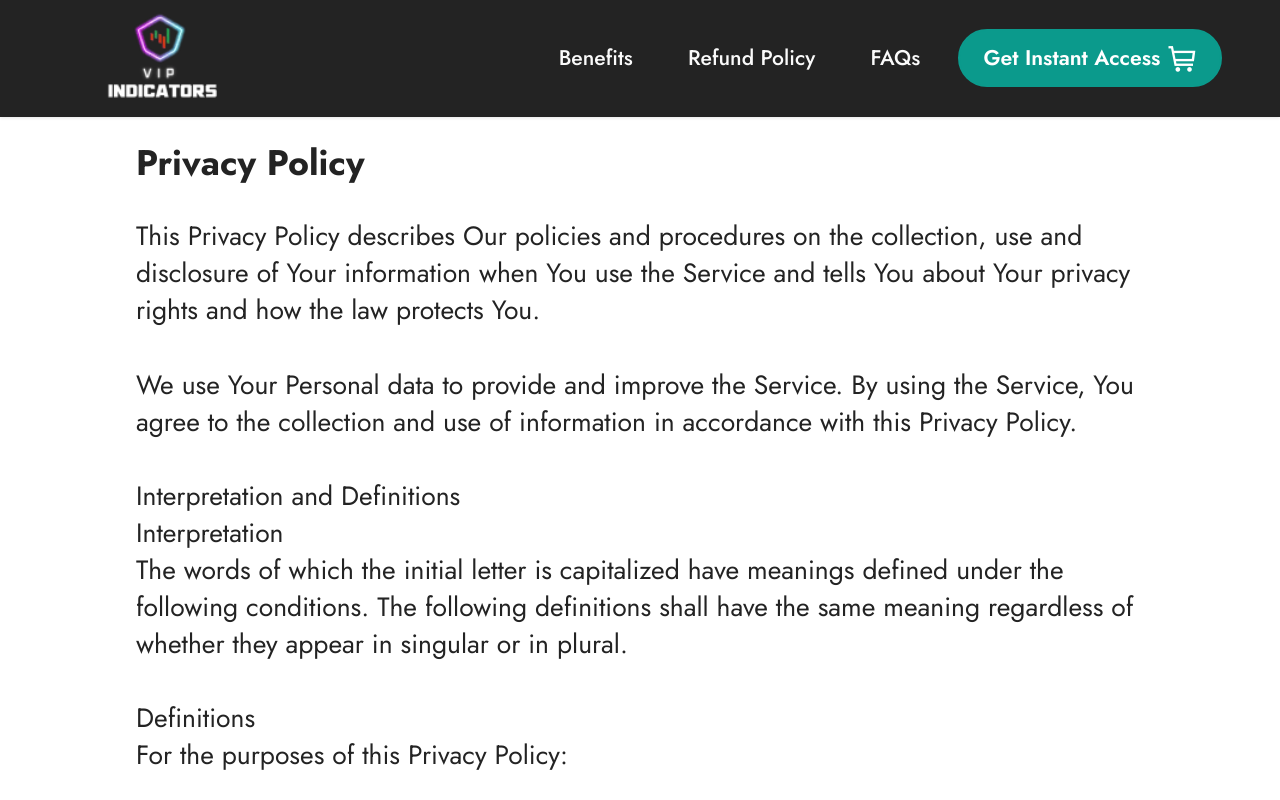
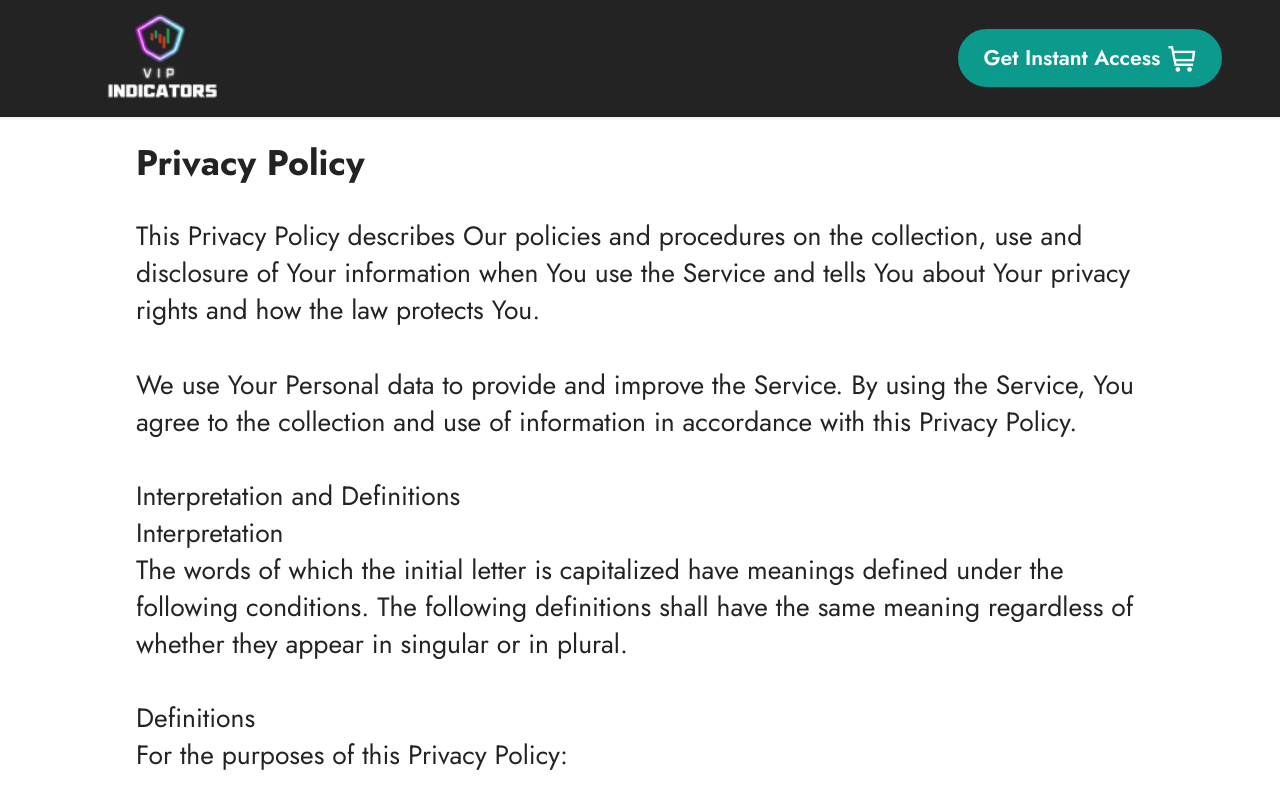
Before and after one commit to jackmora/vipindicators, a plain HTML site: page privacypolicy.html in a window 1280 px wide. Shown: the top 800 px of the page. Drawn offline with Linux system fonts and the light colour scheme; files whose address does not match are found by name.

Commit message:
Update privacypolicy.html

```diff
--- a/privacypolicy.html
+++ b/privacypolicy.html
@@ -48,11 +48,6 @@
                 </div>
             </button>
             <div class="collapse navbar-collapse" id="navbarSupportedContent">
-                <ul class="navbar-nav nav-dropdown" data-app-modern-menu="true"><li class="nav-item"><a class="nav-link link text-white display-4" href="index.html#content4-n">Benefits</a></li>
-                    <li class="nav-item"><a class="nav-link link text-white display-4" href="index.html#content4-w">Refund Policy</a></li>
-                    <li class="nav-item"><a class="nav-link link text-white display-4" href="index.html#content17-2d">FAQs</a>
-                    </li></ul>
-
                 <div class="navbar-buttons mbr-section-btn"><a class="btn btn-info display-4" href="https://74579-mdyj8mt5vdy5w5in1ycg.hop.clickbank.net/?cbpage=payment"><span class="mobi-mbri mobi-mbri-shopping-cart mbr-iconfont mbr-iconfont-btn"></span>Get Instant Access</a></div>
             </div>
         </div>
```
